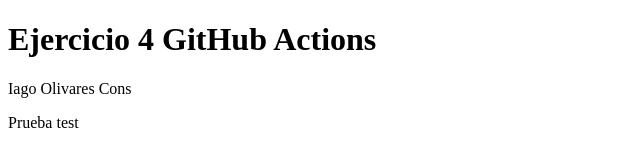
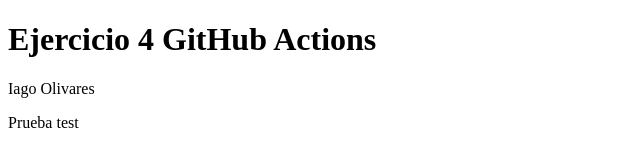
Before and after one commit to IagoOlivares/github-actions, a plain HTML site: page index.html in a window 1280 px wide. Shown: the full height of the page, 0-640 px from the left. Drawn offline with Linux system fonts and the light colour scheme.

Commit message:
prueba test desde el mac

```diff
--- a/index.html
+++ b/index.html
@@ -9,9 +9,8 @@
 
 <body>
   <h1>Ejercicio 4 GitHub Actions</h1>
-  <p>Iago Olivares Cons</p>
+  <p>Iago Olivares</p>
   <p>Prueba test</p>
-
 </body>
 
 </html>
```
